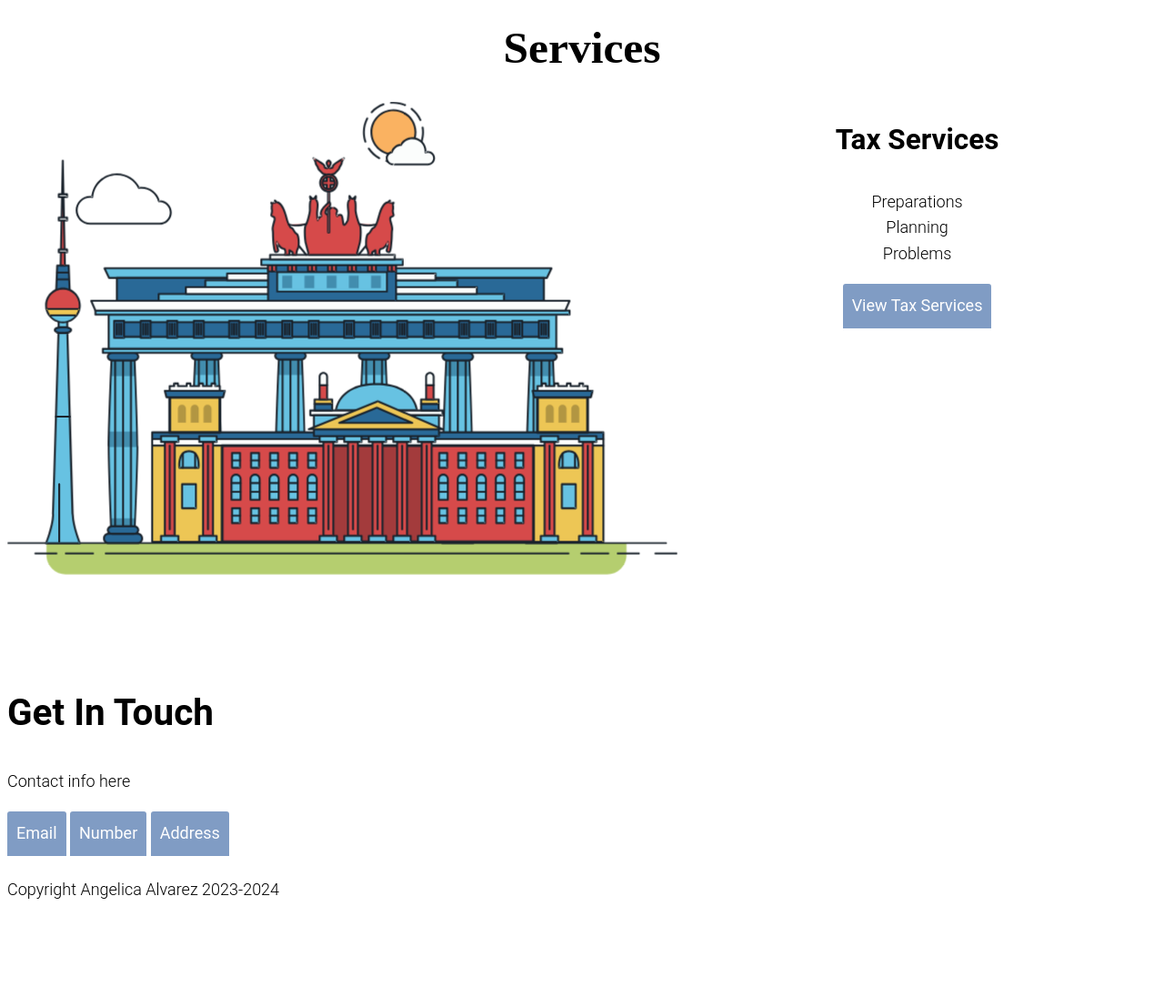
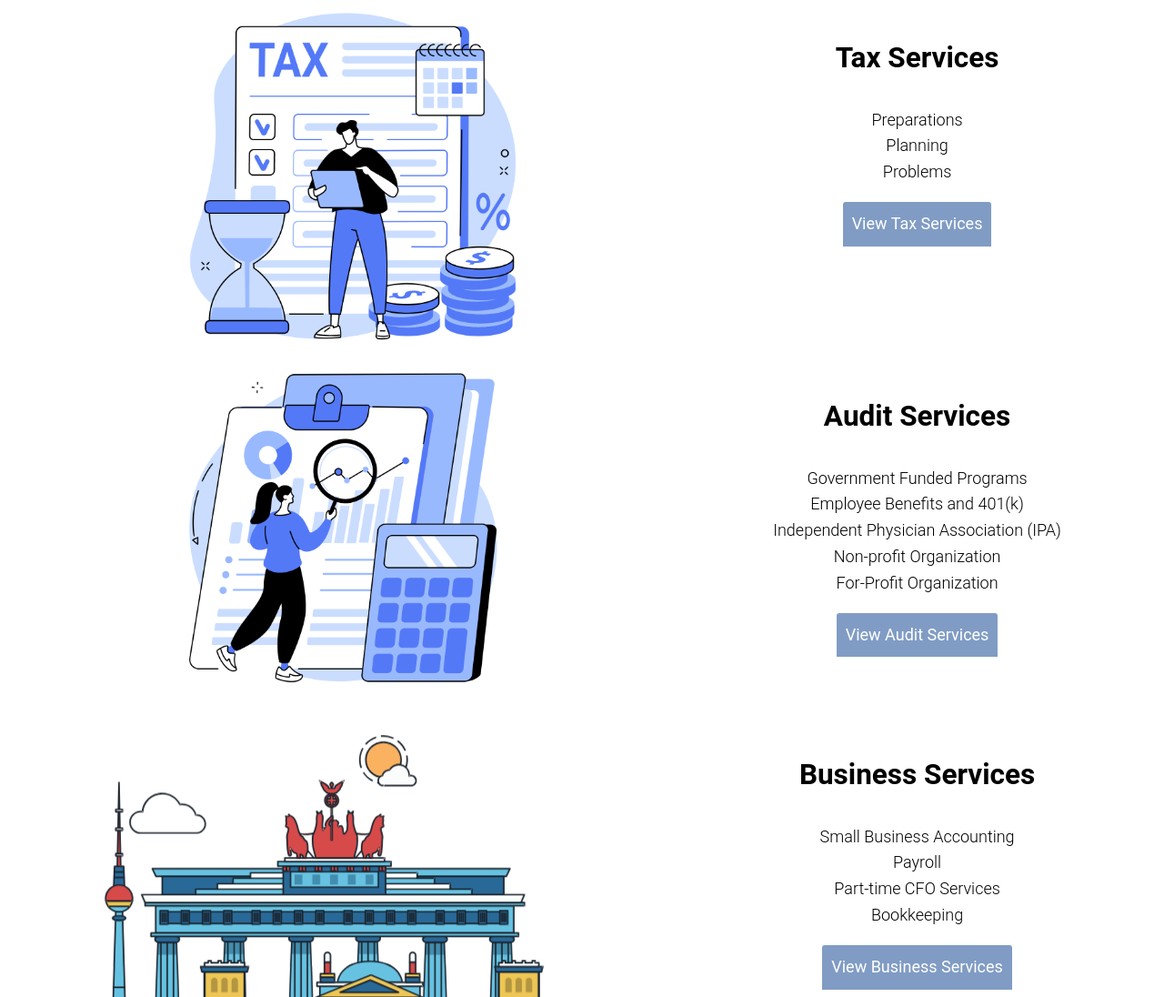
Before and after one commit to apcanete/infocpa, a plain HTML site: page index.html in a window 1280 px wide. Shown: the part 1040-2136 px from the top of the page at 91% size. Before the commit the page ends 2050 px from the top, so only its background shows below. Drawn offline with Linux system fonts and the light colour scheme.

Commit message:
fixed issues and added all services

```diff
--- a/css/style.css
+++ b/css/style.css
@@ -55,11 +55,17 @@ h4 {
 }
 
 img {
-  width: 100%;
+  width: 90%;
+}
+
+svg{
+width: 80%;
+max-width: 100%;
+height: auto;
 }
 
 .logo {
-  max-width: 150px;
+  max-width: 100%;
 }
 
 
@@ -219,16 +225,11 @@ Medium devices (640px and larger)
   }
   #biopic {
     float: left;
-    margin-left: 400px;
+    margin-left: 450px;
     width: 40%;
   }
 
-  #speclist {
-    float: left;
-    margin-left: 50px;
-    text-align: left;
-  }
-}
+
 
 /* ==============================
 Large devices (1024px or larger)
@@ -285,3 +286,4 @@ Large devices (1024px or larger)
 .cloud-back {
   animation: 34s cloud-move-reverse infinite alternate linear;
 }
+}
--- a/index.html
+++ b/index.html
@@ -34,6 +34,36 @@
                 <h1>Services</h1>
                         <div class="row">
                             <!-- open row that holds (2) columns for project -->
+                            <div class="col-md-6 col-lg-7">
+                            <picture>
+                                <img src="img/homepage/tax.png" alt="Tax img">
+                            </picture>
+                        </div>
+                            <div class="col-md-6 col-lg-5">
+                            <h3>Tax Services</h3><!-- heading for the project -->
+                            <ul><!-- open list-->
+                                <li>Preparations </li>
+                                <li>Planning</li>
+                                <li>Problems</li>
+                            </ul><!-- end list -->
+                            <a href="tax.html" class="button">View Tax Services</a>
+                        </div>
+                         <div class="col-md-6 col-lg-7">
+                            <picture>
+                                <img src="img/homepage/audit.png" alt="Audit img">
+                            </picture>
+                        </div>
+                            <div class="col-md-6 col-lg-5">
+                            <h3>Audit Services</h3><!-- heading for the project -->
+                            <ul><!-- open list-->
+                                <li>Government Funded Programs </li>
+                                <li>Employee Benefits and 401(k)</li>
+                                <li>Independent Physician Association (IPA)</li>
+                                <li>Non-profit Organization</li>
+                                <li>For-Profit Organization</li>
+                            </ul><!-- end list -->
+                            <a href="tax.html" class="button">View Audit Services</a>
+                        </div>
                             <div class="col-md-6 col-lg-7">
                                 <svg id="about-picture" xmlns="http://www.w3.org/2000/svg" class="berlin-illustration" height="auto" viewBox="0 0 700 505" xmlns:xlink="http://www.w3.org/1999/xlink">
                                     <defs>
@@ -636,13 +666,14 @@
                                 </svg>
                             </div>
                             <div class="col-md-6 col-lg-5">
-                                <h3>Tax Services</h3><!-- heading for the project -->
+                                <h3>Business Services</h3><!-- heading for the project -->
                                 <ul><!-- open list-->
-                                    <li>Preparations </li>
-                                    <li>Planning</li>
-                                    <li>Problems</li>
+                                    <li>Small Business Accounting </li>
+                                    <li>Payroll</li>
+                                    <li>Part-time CFO Services</li>
+                                    <li>Bookkeeping</li>
                                 </ul><!-- end list -->
-                                <a href="tax.html" class="button">View Tax Services</a>
+                                <a href="tax.html" class="button">View Business Services</a>
                             </div>
                     </div>
                 </div>
```
Also changed, not shown: img/homepage/audit.png (added), img/homepage/btn_audit.png (deleted), img/homepage/btn_businessserv.png (deleted), img/homepage/btn_tax.png (deleted), img/homepage/tax.png (added).
